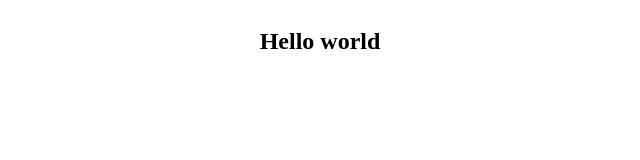
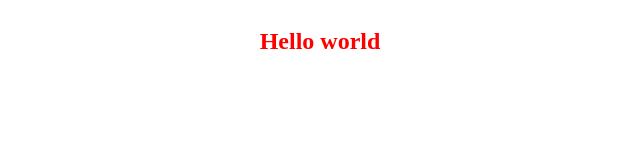
Before and after one commit to nipunraj-Mozilor/-v6-classic-overlay, a website: page public/index.html in a window 1280 px wide. Shown: the whole page, without its empty margins (320-960 px from the left). Drawn offline with Linux system fonts and the light colour scheme.

Commit message:
added custom script file

```diff
--- a/public/index.html
+++ b/public/index.html
@@ -24,5 +24,8 @@
   </style>
   <body class="banner">
     <h2>Hello world</h2>
+
+    <!-- custom script  -->
+    <script src="./scirpt.js"></script>
   </body>
 </html>
--- /dev/null
+++ b/public/scirpt.js
@@ -0,0 +1,2 @@
+const selectEle = document.getElementsByTagName('h2')
+selectEle[0].style.color = 'red'
```
